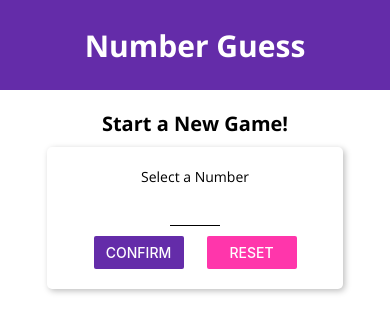
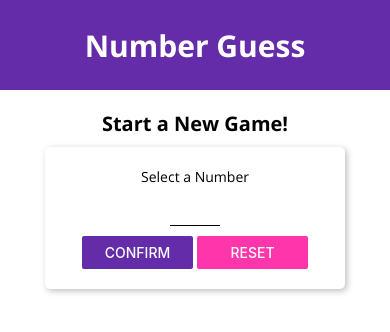
Before and after one commit to KrissAndrew/Number-Game-React-Native, a React Native app: screen / in a window 390 px wide. Shown: the top 332 px of the page. Built offline with nearby package versions, Linux system fonts and the light colour scheme.

Commit message:
began to add style adaptability for smaller devices

```diff
--- a/screens/GameOverScreen.js
+++ b/screens/GameOverScreen.js
@@ -1,10 +1,18 @@
 import React from "react";
-import { View, StyleSheet, Image, Text } from "react-native";
+import {
+  View,
+  StyleSheet,
+  Image,
+  Text,
+  Dimensions,
+  ScrollView,
+} from "react-native";
 
 import Colors from "../constants/Colors";
 import BodyText from "../components/BodyText";
 import TitleText from "../components/TitleText";
 import MainButton from "../components/MainButton";
+
 // use of image component here
 // local images must be loaded with require()
 // allows react native to load and determine width and height
@@ -22,6 +30,7 @@ const GameOverScreen = (props) => {
   }
 
   return (
+    <ScrollView>
       <View style={styles.Screen}>
         <TitleText>The Game is Over</TitleText>
         <View style={styles.imageContainer}>
@@ -39,7 +48,8 @@ const GameOverScreen = (props) => {
         <View style={styles.resultContainer}>
           <BodyText style={styles.resultText}>
             Your phone needed
-          <Text style={styles.highlight}> {props.numRounds}</Text> round{plural}
+            <Text style={styles.highlight}> {props.numRounds}</Text> round
+            {plural}
             to guess number
             <Text style={styles.highlight}> {props.playerNumber}</Text>
           </BodyText>
@@ -48,34 +58,41 @@ const GameOverScreen = (props) => {
           <MainButton onPress={props.onPlayAgain}>Play Again</MainButton>
         </View>
       </View>
+    </ScrollView>
   );
 };
 
+// if in doubt "console.log(Dimensions.get("screen").height);"
 const styles = StyleSheet.create({
   Screen: {
     flex: 1,
     justifyContent: "center",
     alignItems: "center",
+    marginTop: Dimensions.get("window").height > 600 ? 50 : 5,
   },
   imageContainer: {
-    width: 300,
-    height: 300,
-    borderRadius: 150,
+    width: Dimensions.get("window").width * 0.7,
+    height: Dimensions.get("window").width * 0.7,
+    borderRadius: (Dimensions.get("window").width * 0.7) / 2,
     borderWidth: 3,
     borderColor: "black",
     overflow: "hidden",
-    marginVertical: 30,
+    marginVertical: Dimensions.get("window").height / 40,
   },
-  image: { width: "100%", height: "100%" },
+  image: {
+    width: "100%",
+    height: "100%",
+  },
   BtnContainer: {
     marginTop: 10,
   },
   resultContainer: {
     marginHorizontal: 30,
+    marginVertical: Dimensions.get("window").height / 70,
   },
   resultText: {
     textAlign: "center",
-    fontSize: 20,
+    fontSize: Dimensions.get("window").height > 600 ? 20 : 14,
   },
   highlight: {
     color: Colors.accent,
--- a/screens/GameScreen.js
+++ b/screens/GameScreen.js
@@ -1,5 +1,5 @@
 import React, { useState, useRef, useEffect } from "react";
-import { View, Text, StyleSheet, Alert, ScrollView } from "react-native";
+import { View, StyleSheet, Alert, ScrollView, Dimensions } from "react-native";
 
 // icons import - https://icons.expo.fyi/AntDesign/up
 import { AntDesign } from "@expo/vector-icons";
@@ -8,6 +8,7 @@ import Colors from "../constants/Colors";
 import Card from "../components/Card";
 import ChosenNumber from "../components/ChosenNumber";
 import MainButton from "../components/MainButton";
+import TitleText from "../components/TitleText";
 import BodyText from "../components/BodyText";
 
 // exclude - players number to avoid instant game over
@@ -32,11 +33,11 @@ const renderListItem = (value, numOfRound) => (
 );
 
 const GameScreen = (props) => {
+  // generate a random guess and store
   const initialGuess = generateRandomBetween(1, 100, props.userChoice);
-  // generate a random guess and store
   const [currentGuess, setCurrentGuess] = useState(initialGuess);
 
-  // state to track number of rounds taken for game over screen
+  // track number of rounds taken for game over screen
   const [passedRounds, setPassedRounds] = useState([initialGuess]);
 
   // useRef can be used to store a number between rerender cycles
@@ -66,7 +67,6 @@ const GameScreen = (props) => {
       ]);
       return;
     }
-    // logic for correct hint provided
     // if user indicated guess is lower, we set the current highest guess to the current number - as logically the current guess is the highest so far
     if (direction === "lower") {
       currentHigh.current = currentGuess;
@@ -89,7 +89,7 @@ const GameScreen = (props) => {
 
   return (
     <View style={styles.Screen}>
-      <BodyText>Computer's Guess</BodyText>
+      <TitleText>Computer's Guess</TitleText>
       <ChosenNumber>{currentGuess}</ChosenNumber>
       <Card style={styles.BtnContainer}>
         <MainButton onPress={nextGuessHandler.bind(this, "lower")}>
@@ -122,7 +122,8 @@ const styles = StyleSheet.create({
   BtnContainer: {
     flexDirection: "row",
     justifyContent: "space-around",
-    marginTop: 20,
+    // alternative device sizing using dimensions
+    marginTop: Dimensions.get("window").height > 600 ? 20 : 10,
     width: 400,
     maxWidth: "72%",
   },
@@ -130,9 +131,9 @@ const styles = StyleSheet.create({
   listContainer: {
     //flex 1 required for scroll to work on android
     flex: 1,
-    width: "80%",
+    width: Dimensions.get("window").width > 350 ? "80%" : "100%",
   },
-  // use of flex grow here to have the list start at the bottom and stack up
+  // flex grow makes list start at the bottom and stack up
   list: {
     flexGrow: 1,
     alignItems: "center",
--- a/screens/StartGameScreen.js
+++ b/screens/StartGameScreen.js
@@ -7,6 +7,7 @@ import {
   TouchableWithoutFeedback,
   Keyboard,
   Alert,
+  Dimensions,
 } from "react-native";
 
 import Card from "../components/Card";
@@ -120,8 +121,12 @@ const styles = StyleSheet.create({
     marginVertical: 10,
   },
   InputContainer: {
-    width: 300,
-    maxWidth: "80%",
+    // screen resizing - will take 80% of screen due to width
+    // however minimum is 300 pixel wide
+    // if device is tiny < 300 px max width 95% avoids screen cutoff
+    width: "80%",
+    maxWidth: "95%",
+    minWidth: 300,
     alignItems: "center",
     padding: 20,
   },
@@ -132,7 +137,8 @@ const styles = StyleSheet.create({
     paddingHorizontal: 15,
   },
   Btn: {
-    width: 90,
+    // using dimensions dictates button size from window width
+    width: Dimensions.get("window").width / 3.5,
   },
   Input: {
     width: 50,
```
Lines whose indentation alone changed are shown as unchanged.
